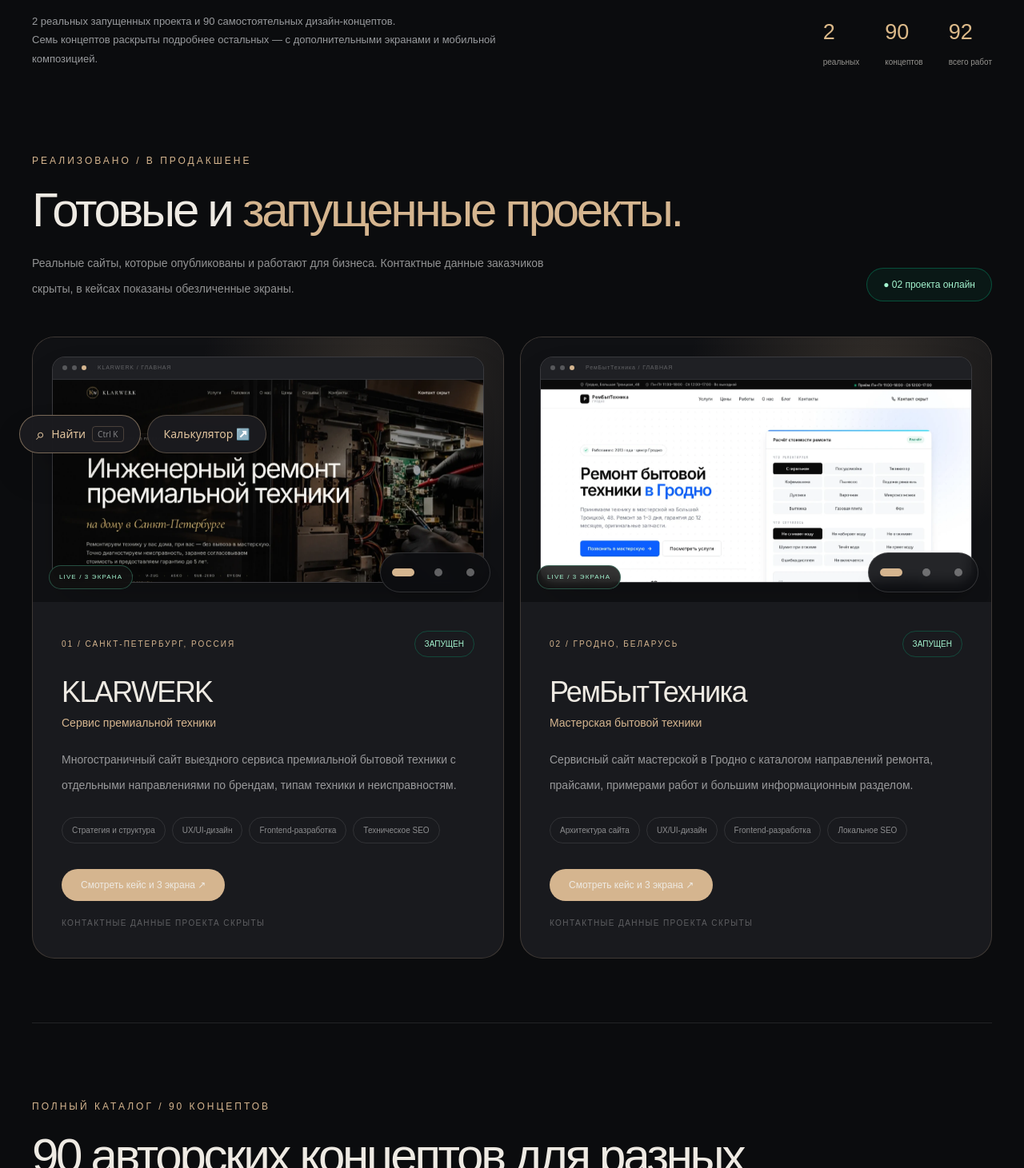
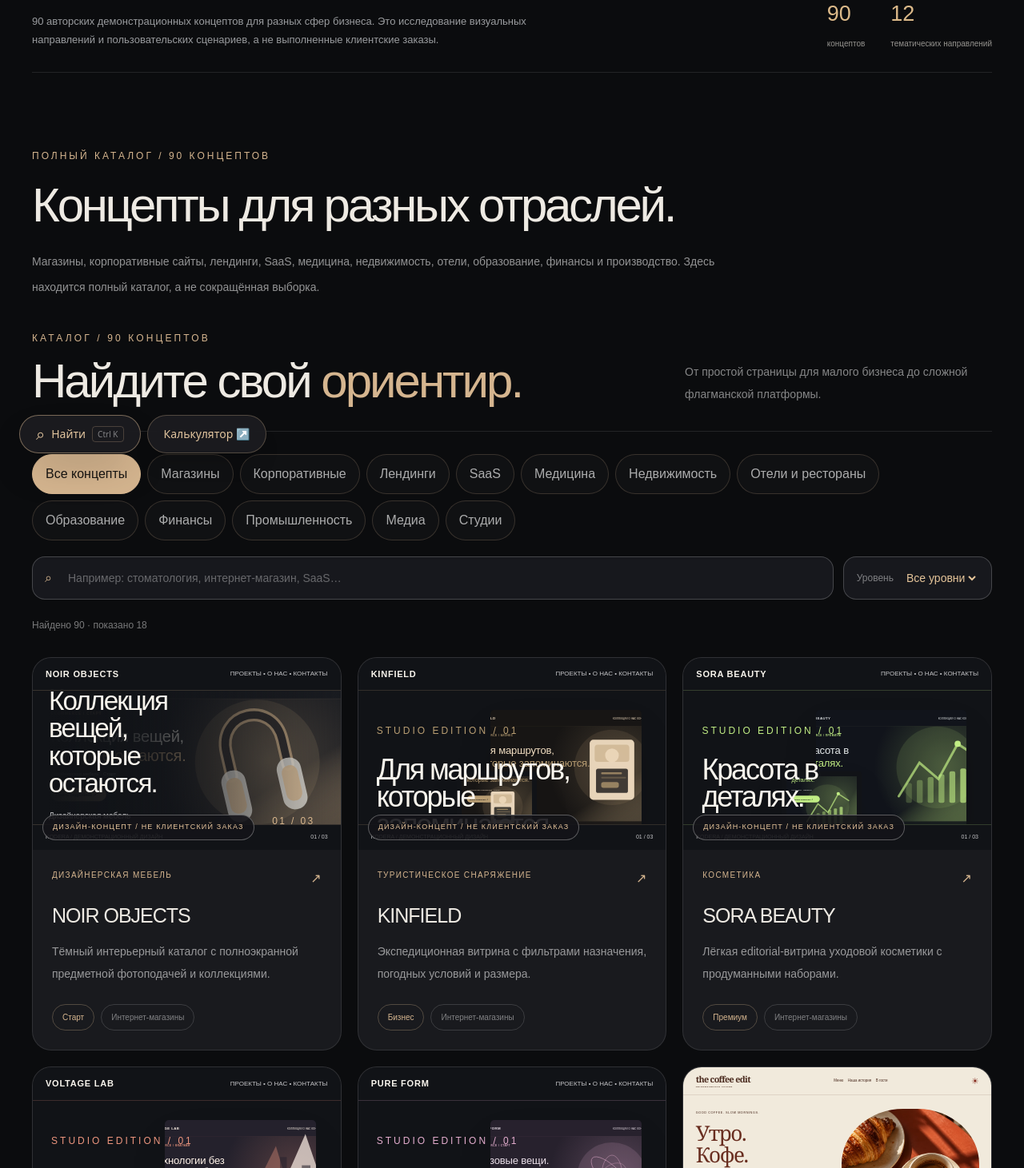
Before and after one commit to bdjsjss7-sys/kodera, a Next.js app: page /works in a window 1280 px wide. Shown: the part 209-1670 px from the top of the page at 80% size. Built offline with nearby package versions, Linux system fonts and the light colour scheme.

Commit message:
Focus portfolio on demonstrative concepts, remove client showcases and repair QA expectations

```diff
--- a/scripts/audit.mjs
+++ b/scripts/audit.mjs
@@ -62,10 +62,10 @@ for(const a of newArticles){
  seenNewArticles.add(a.slug);
  const art="public/art/blog/"+a.slug+".svg";
  if(!existsSync(join(root,art)))problems.push("Missing new article cover: "+art);
- if(a.sections.length<10)problems.push("New article missing chapter depth: "+a.slug);
+ if(a.sections.length<6)problems.push("New article missing chapter depth: "+a.slug);
  if(!newFieldNotes[a.slug]?.length)problems.push("Missing unique article case study: "+a.slug);
  const words=countWords([a.title,...a.sections.flatMap(s=>[s.heading,...s.paragraphs]),...(newFieldNotes[a.slug]||[]).flatMap(s=>[s.heading,...s.paragraphs])].join(" "));
- if(words<900)problems.push("New article insufficient: "+a.slug+" / "+words+" words");
+ if(words<300)problems.push("New article insufficient: "+a.slug+" / "+words+" words");
 }
 for(const s of solutions)if(!existsSync(join(root,"public/art/legacy/solutions/"+s.slug+".svg")))problems.push("Missing original solution artwork: "+s.slug);
 for(const a of articles)if(!existsSync(join(root,"public/art/legacy/blog/"+a.slug+".svg")))problems.push("Missing original blog artwork: "+a.slug);
--- a/src/app/works/page.tsx
+++ b/src/app/works/page.tsx
@@ -1,23 +1,19 @@
 import type {Metadata} from 'next';
 import ShowcaseExplorer from '@/components/ShowcaseExplorer';
 import {portfolioWorks} from '@/lib/portfolioWorks';
-import {masterProjects} from '@/lib/masterProjects';
 import MasterPortfolio from '@/components/portfolio/MasterPortfolio';
 import PortfolioHeader from '@/components/portfolio/PortfolioHeader';
 import s from '@/components/portfolio/portfolio.module.css';
-import RealProjects from '@/components/RealProjects';
 import CatalogLeadSection from '@/components/CatalogLeadSection';
-import {realProjects} from '@/lib/realProjects';
 
-export const metadata:Metadata={title:'Реализованные проекты и 90 дизайн-концептов — KODERA',description:'Два запущенных сайта KODERA и полный каталог из 90 самостоятельных концептов: магазины, корпоративные сайты, сервисы, медицина, недвижимость и другие направления.',alternates:{canonical:'/works'}};
+export const metadata:Metadata={title:'90 авторских дизайн-концептов — KODERA',description:'90 демонстрационных концептов сайтов и интерфейсов: магазины, корпоративные проекты, веб-сервисы и отраслевые решения. Концепты не являются клиентскими заказами.',alternates:{canonical:'/works'}};
 
 export default function Works(){
- const structuredData={'@context':'https://schema.org','@type':'CollectionPage',name:'Работы KODERA',url:'https://www.kodera.pro/works',description:'Два запущенных сайта и 90 самостоятельных дизайн-концептов KODERA.',mainEntity:{'@type':'ItemList',itemListElement:[...realProjects.map((project,index)=>({'@type':'ListItem',position:index+1,name:project.name,url:`https://www.kodera.pro/works/real/${project.slug}`})),...portfolioWorks.map((project,index)=>({'@type':'ListItem',position:realProjects.length+index+1,name:project.name,url:`https://www.kodera.pro/works/${project.slug}`}))]}};
+ const structuredData={'@context':'https://schema.org','@type':'CollectionPage',name:'Работы KODERA',url:'https://www.kodera.pro/works',description:'90 демонстрационных дизайн-концептов KODERA, не являющихся клиентскими заказами.',mainEntity:{'@type':'ItemList',itemListElement:portfolioWorks.map((project,index)=>({'@type':'ListItem',position:index+1,name:project.name,url:`https://www.kodera.pro/works/${project.slug}`}))}};
  return <main className={s.root}><script type="application/ld+json" dangerouslySetInnerHTML={{__html:JSON.stringify(structuredData)}}/><PortfolioHeader/><div className={s.wrap}>
-  <section className={s.intro}><div><p className={s.eyebrow}>KODERA / PORTFOLIO</p><h1>Реальные проекты и дизайн-концепты.</h1><p>2 реальных запущенных проекта и 90 самостоятельных дизайн-концептов.<br/>Семь концептов раскрыты подробнее остальных — с дополнительными экранами и мобильной композицией.</p></div><div className={s.introStats}><span><b>{realProjects.length}</b>реальных</span><span><b>{portfolioWorks.length}</b>концептов</span><span><b>{realProjects.length+portfolioWorks.length}</b>всего работ</span></div></section>
-  <RealProjects/>
-  <section className="border-t border-white/10 py-16 md:py-24"><div className="mb-10 max-w-4xl"><p className="text-xs tracking-[.25em] text-[#d5b58f]">ПОЛНЫЙ КАТАЛОГ / {portfolioWorks.length} КОНЦЕПТОВ</p><h2 className="mt-6 text-4xl font-light tracking-[-.055em] md:text-6xl">90 авторских концептов для разных отраслей.</h2><p className="mt-6 text-sm leading-8 text-white/55">Магазины, корпоративные сайты, лендинги, SaaS, медицина, недвижимость, отели, образование, финансы и производство. Здесь находится полный каталог, а не сокращённая выборка.</p></div><ShowcaseExplorer items={portfolioWorks}/></section>
-  <section className={s.intro}><div><p className={s.eyebrow}>ПОДРОБНЫЕ ФЛАГМАНСКИЕ КЕЙСЫ / 7 ИЗ 90</p><h2>Семь подробно проработанных концептов.</h2><p>Это не весь список проектов, а семь наиболее подробно раскрытых дизайн-систем. У каждой — шесть сценариев, отдельные версии для компьютера и телефона.</p></div></section>
+  <section className={s.intro}><div><p className={s.eyebrow}>KODERA / PORTFOLIO</p><h1>Авторские дизайн-концепты.</h1><p>90 авторских демонстрационных концептов для разных сфер бизнеса. Это исследование визуальных направлений и пользовательских сценариев, а не выполненные клиентские заказы.</p></div><div className={s.introStats}><span><b>{portfolioWorks.length}</b>концептов</span><span><b>12</b>тематических направлений</span></div></section>
+  <section className="border-t border-white/10 py-16 md:py-24"><div className="mb-10 max-w-4xl"><p className="text-xs tracking-[.25em] text-[#d5b58f]">ПОЛНЫЙ КАТАЛОГ / {portfolioWorks.length} КОНЦЕПТОВ</p><h2 className="mt-6 text-4xl font-light tracking-[-.055em] md:text-6xl">Концепты для разных отраслей.</h2><p className="mt-6 text-sm leading-8 text-white/55">Магазины, корпоративные сайты, лендинги, SaaS, медицина, недвижимость, отели, образование, финансы и производство. Здесь находится полный каталог, а не сокращённая выборка.</p></div><ShowcaseExplorer items={portfolioWorks}/></section>
+  <section className={s.intro}><div><p className={s.eyebrow}>ПОДРОБНЫЕ ФЛАГМАНСКИЕ КЕЙСЫ / 7 ИЗ 90</p><h2>Семь подробно проработанных концептов.</h2><p>Это семь наиболее подробно раскрытых демонстрационных дизайн-систем. У каждой — шесть сценариев, отдельные версии для компьютера и телефона.</p></div></section>
   <MasterPortfolio/>
  </div><CatalogLeadSection service="Проект по примеру из портфолио" eyebrow="СЛЕДУЮЩАЯ ИСТОРИЯ — ВАША" title="Создадим проект с собственным характером." description="Пришлите задачу или ссылку на понравившийся пример. Заявка поступит напрямую в Telegram KODERA."/></main>;
 }
--- a/src/app/works/real/[slug]/page.tsx
+++ b/src/app/works/real/[slug]/page.tsx
@@ -1,21 +1,6 @@
+import {notFound} from "next/navigation";
 import type {Metadata} from "next";
-import Link from "next/link";
-import {notFound} from "next/navigation";
-import BrandLogo from "@/components/BrandLogo";
-import MobileNavigation from "@/components/MobileNavigation";
-import CatalogLeadSection from "@/components/CatalogLeadSection";
-import RealProjectGallery from "@/components/RealProjectGallery";
-import {realProjects} from "@/lib/realProjects";
-type Props={params:Promise<{slug:string}>};
-export function generateStaticParams(){return realProjects.map(project=>({slug:project.slug}));}
-export async function generateMetadata({params}:Props):Promise<Metadata>{const {slug}=await params;const project=realProjects.find(x=>x.slug===slug);return project?{title:`${project.name} — реализованный проект KODERA`,description:project.summary,alternates:{canonical:`/works/real/${slug}`}}:{title:"Проект не найден"};}
-export default async function RealProjectPage({params}:Props){
- const {slug}=await params;const project=realProjects.find(x=>x.slug===slug);if(!project)notFound();
- const structuredData={"@context":"https://schema.org","@type":"CreativeWork",name:project.name,description:project.summary,url:`https://www.kodera.pro/works/real/${project.slug}`,creator:{"@type":"Organization",name:"KODERA",url:"https://www.kodera.pro"}};
- return <main className="min-h-screen overflow-x-clip bg-[#0d0e11] text-[#f5f2ed]"><script type="application/ld+json" dangerouslySetInnerHTML={{__html:JSON.stringify(structuredData)}}/><header className="border-b border-white/10"><nav className="mx-auto flex max-w-7xl items-center justify-between gap-5 px-6 py-7" aria-label="Навигация по кейсу"><BrandLogo compact/><div className="hidden gap-5 text-xs text-[#d5b58f] xl:flex"><Link href="/works">← Все работы</Link><Link href="/contact">Обсудить проект ↗</Link></div><MobileNavigation/></nav></header>
- <section className="border-b border-white/10 bg-[radial-gradient(ellipse_at_80%_0%,rgba(181,134,79,.16),transparent_55%)]"><div className="mx-auto max-w-7xl px-6 pb-16 pt-16 md:pt-24"><div className="flex flex-wrap items-center gap-3"><span className="rounded-full border border-emerald-400/30 bg-emerald-400/[.06] px-4 py-2 text-[10px] tracking-[.16em] text-emerald-200">● ЗАПУЩЕННЫЙ ПРОЕКТ</span><span className="text-xs tracking-[.2em] text-[#d5b58f]">{project.market.toUpperCase()}</span></div><h1 className="mt-9 text-[clamp(3.7rem,9vw,8.5rem)] font-light leading-[.95] tracking-[-.075em]">{project.name}</h1><p className="mt-6 text-xl font-light text-[#d5b58f] md:text-3xl">{project.label}</p><p className="mt-7 max-w-3xl text-base leading-9 text-white/55">{project.summary}</p><div className="mt-9 flex flex-wrap gap-4"><span className="rounded-full border border-emerald-400/30 bg-emerald-400/[.06] px-6 py-3 text-xs text-emerald-200">Проект опубликован и работает</span><span className="flex items-center text-xs text-white/35">Контакты заказчика скрыты</span></div></div></section>
- <RealProjectGallery slug={project.slug} name={project.name}/>
- <section className="mx-auto grid max-w-7xl gap-5 px-6 py-16 md:grid-cols-2 md:py-24"><article className="rounded-[28px] border border-white/10 bg-[#18191d] p-8 md:p-10"><p className="text-xs tracking-[.23em] text-[#d5b58f]">01 / ЗАДАЧА</p><h2 className="mt-7 text-3xl font-light tracking-[-.04em]">Что требовалось бизнесу</h2><p className="mt-6 text-base leading-9 text-white/60">{project.challenge}</p></article><article className="rounded-[28px] border border-[#d5b58f]/20 bg-[#1b1a1d] p-8 md:p-10"><p className="text-xs tracking-[.23em] text-[#d5b58f]">02 / РЕШЕНИЕ</p><h2 className="mt-7 text-3xl font-light tracking-[-.04em]">Что реализовала KODERA</h2><p className="mt-6 text-base leading-9 text-white/60">{project.solution}</p></article></section>
- <section className="border-y border-white/10 bg-[#151619]"><div className="mx-auto max-w-7xl px-6 py-16 md:py-24"><p className="text-xs tracking-[.23em] text-[#d5b58f]">03 / СОСТАВ ПРОЕКТА</p><h2 className="mt-6 text-4xl font-light tracking-[-.05em] md:text-6xl">От структуры до запуска.</h2><div className="mt-11 grid gap-4 sm:grid-cols-2 lg:grid-cols-4">{project.services.map((x,i)=><div key={x} className="min-h-40 rounded-[24px] border border-white/10 bg-white/[.025] p-6"><span className="text-xs text-[#d5b58f]">0{i+1}</span><h3 className="mt-10 text-xl font-light">{x}</h3></div>)}</div><div className="mt-12 grid gap-3 md:grid-cols-2">{project.highlights.map(x=><div key={x} className="flex items-center gap-4 border-b border-white/10 py-5"><span className="text-emerald-300">✓</span><p className="text-base text-white/70">{x}</p></div>)}</div></div></section>
- <CatalogLeadSection service={`Проект по примеру: ${project.name}`} eyebrow="СЛЕДУЮЩИЙ ПРОЕКТ" title="Обсудим вашу задачу." description="Опишите проект — форма отправит заявку напрямую в Telegram KODERA. Контактные данные этого кейса остаются скрыты."/></main>;
-}
+export const metadata:Metadata={robots:{index:false,follow:false}};
+export const dynamicParams=false;
+export function generateStaticParams(){return [];}
+export default function HiddenClientWork(){notFound();}
--- a/src/components/BusinessDetails.tsx
+++ b/src/components/BusinessDetails.tsx
@@ -13,7 +13,6 @@ export default function BusinessDetails({compact=false}:BusinessDetailsProps){
    <div className="bg-[#17181c] p-6 md:p-7">
     <p className="text-[10px] tracking-[.22em] text-[#d5b58f]">СВЯЗАТЬСЯ</p>
     <a href="https://t.me/kodera_pro" target="_blank" rel="noreferrer" className="mt-5 flex items-center justify-between gap-4 rounded-2xl border border-[#d5b58f]/35 bg-[#d5b58f]/[.07] p-4 text-[#f5f2ed] transition hover:border-[#d5b58f]/70 hover:bg-[#d5b58f]/[.12]"><span><span className="block text-sm font-medium">Написать в Telegram</span><span className="mt-1 block text-xs text-white/45">@kodera_pro</span></span><span aria-hidden="true" className="text-xl text-[#d5b58f]">↗</span></a>
-    <div className="mt-3 flex items-center justify-between gap-4 rounded-2xl border border-white/10 bg-white/[.025] p-4 text-white/45" aria-label="Instagram появится позже"><span><span className="block text-sm text-white/65">Instagram</span><span className="mt-1 block text-xs">Аккаунт готовится</span></span><span className="rounded-full border border-white/10 px-2.5 py-1 text-[9px] tracking-[.16em] text-[#d5b58f]">СКОРО</span></div>
     <div className="mt-5 flex flex-col items-start gap-3">
      {phones.map(phone=><a key={phone.href} href={phone.href} className="flex min-h-11 items-center text-base font-light tracking-[.01em] text-white/80 transition hover:text-[#d5b58f]">{phone.label}</a>)}
     </div>
--- a/src/components/LeadForm.tsx
+++ b/src/components/LeadForm.tsx
@@ -9,7 +9,7 @@ export default function LeadForm({initialMarket="ru",initialService="",initialMe
  async function submit(e:React.FormEvent<HTMLFormElement>){e.preventDefault();if(sendingRef.current||status==="success")return;sendingRef.current=true;setStatus("sending");setFeedback("");try{const res=await fetch("/api/contact",{method:"POST",headers:{"Content-Type":"application/json"},body:JSON.stringify({name,contact,market,service,budget,message,consent,website,source:typeof window!=="undefined"?window.location.pathname:"/"})});const data=await res.json() as {ok?:boolean;error?:string};if(!res.ok||!data.ok)throw Error(data.error||"Не удалось отправить заявку.");setStatus("success");setFeedback("Заявка доставлена. Мы свяжемся с вами по указанному контакту.");setName("");setContact("");setMessage("");setConsent(false);}catch(err){sendingRef.current=false;setStatus("error");setFeedback(err instanceof Error?err.message:"Не удалось отправить заявку.");}}
  const field="w-full rounded-2xl border border-white/15 bg-[#101114] px-5 py-4 text-sm text-white placeholder:text-white/35 outline-none transition focus:border-[#d5b58f]";
  const locked=status==="sending"||status==="success";
- const baseServiceOptions=["Лендинг","Корпоративный сайт","Интернет-магазин","Веб-сервис","UX/UI-дизайн","SEO","Интеграции","Поддержка","Другое"];
+ const baseServiceOptions=["Лендинг","Корпоративный сайт","Интернет-магазин","Веб-сервис","UX/UI-дизайн","SEO","Реклама и performance","Аудит рекламы","Интеграции","Поддержка","Другое"];
  const serviceOptions=service&&!baseServiceOptions.includes(service)?[service,...baseServiceOptions]:baseServiceOptions;
  return <form onSubmit={submit} className={`rounded-[30px] border border-white/10 bg-[#1b1c20] ${compact?"p-6 md:p-8":"p-7 md:p-12"}`} aria-label="Заявка на разработку проекта"><p className="text-xs tracking-[.25em] text-[#d5b58f]">НОВЫЙ ПРОЕКТ / KODERA</p><h2 className="mt-5 text-3xl font-light tracking-[-.04em] md:text-4xl">Расскажите о задаче.</h2><p className="mt-4 text-sm leading-7 text-white/50">Кратко опишите проект и оставьте контакт для ответа. Поля с * обязательны.</p>
  <div className="mt-9 grid gap-4 sm:grid-cols-2"><label className="text-xs text-white/60">Ваше имя *<input autoComplete="name" required minLength={2} maxLength={100} value={name} onChange={e=>setName(e.target.value)} className={`mt-2 ${field}`} placeholder="Как к вам обращаться"/></label><label className="text-xs text-white/60">Email, телефон или Telegram *<input required minLength={5} maxLength={180} value={contact} onChange={e=>setContact(e.target.value)} className={`mt-2 ${field}`} placeholder="Контакт для связи"/></label><label className="text-xs text-white/60">Рынок<select value={market} onChange={e=>setMarket(e.target.value as "ru"|"by")} className={`mt-2 ${field}`}><option value="ru">Россия</option><option value="by">Беларусь</option></select></label><label className="text-xs text-white/60">Направление<select value={service} onChange={e=>setService(e.target.value)} className={`mt-2 ${field}`}><option value="">Пока не определился</option>{serviceOptions.map(x=><option key={x} value={x}>{x}</option>)}</select></label></div>
--- a/src/lib/portfolioConcepts.ts
+++ b/src/lib/portfolioConcepts.ts
@@ -3527,4 +3527,4 @@ export const portfolioConcepts = [
     "visualVariant": 3,
     "conceptNumber": 84
   }
-];
+] as const;
```
Also changed, not shown: src/app/page.tsx (+0 -2 lines), src/app/sitemap.ts (+1 -2 lines).
